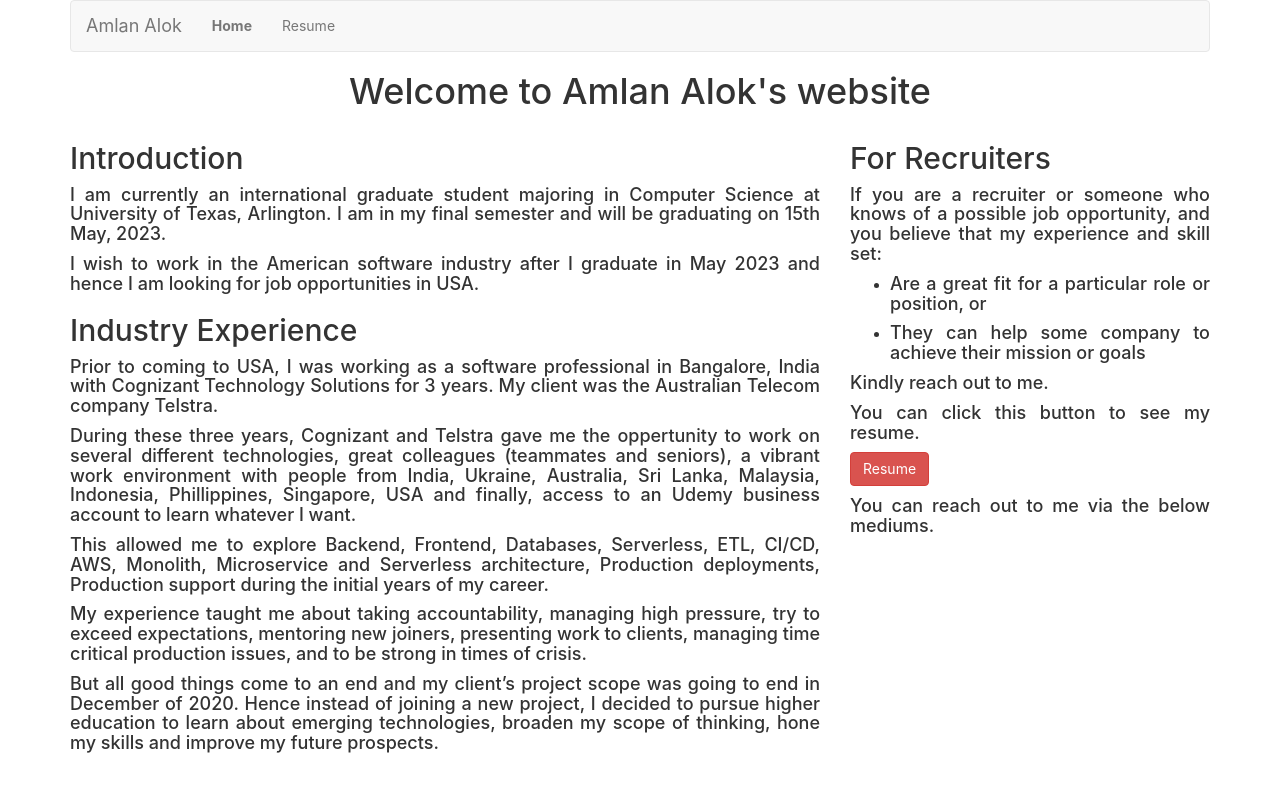
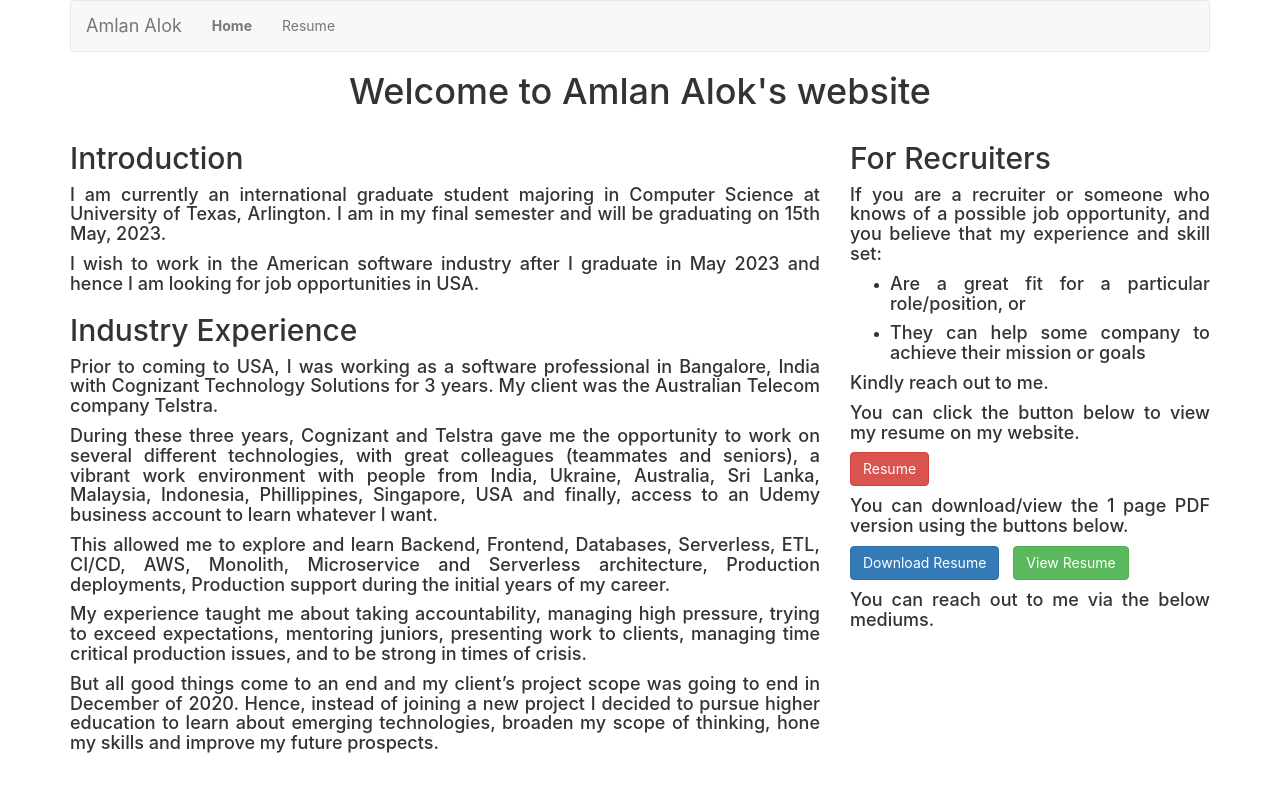
Before and after one commit to AmlanAlok/amlanalok.com, a React (Create React App) app: page / in a window 1280 px wide. Shown: the top 792 px of the page. Built offline with nearby package versions, Linux system fonts and the light colour scheme.

Commit message:
added buttons to view/download resume

```diff
--- a/src/components/Home/Home.js
+++ b/src/components/Home/Home.js
@@ -16,10 +16,10 @@ function Home() {
 
                         <h2>Industry Experience</h2>
                         <h4>Prior to coming to USA, I was working as a software professional in Bangalore, India with Cognizant Technology Solutions for 3 years. My client was the Australian Telecom company Telstra.</h4>
-                        <h4>During these three years, Cognizant and Telstra gave me the oppertunity   to work on several different technologies, great colleagues (teammates and seniors), a vibrant work environment with people from India, Ukraine, Australia, Sri Lanka, Malaysia, Indonesia, Phillippines, Singapore, USA and finally, access to an Udemy business account to learn whatever I want.</h4>
-                        <h4>This allowed me to explore Backend, Frontend, Databases, Serverless, ETL, CI/CD, AWS, Monolith, Microservice and Serverless architecture, Production deployments, Production support during the initial years of my career.</h4>
-                        <h4>My experience taught me about taking accountability, managing high pressure, try to exceed expectations, mentoring new joiners, presenting work to clients, managing time critical production issues, and to be strong in times of crisis.</h4>
-                        <h4>But all good things come to an end and my client’s project scope was going to end in December of 2020. Hence instead of joining a new project, I decided to pursue higher education to learn about emerging technologies, broaden my scope of thinking, hone my skills and improve my future prospects.</h4>
+                        <h4>During these three years, Cognizant and Telstra gave me the opportunity to work on several different technologies, with great colleagues (teammates and seniors), a vibrant work environment with people from India, Ukraine, Australia, Sri Lanka, Malaysia, Indonesia, Phillippines, Singapore, USA and finally, access to an Udemy business account to learn whatever I want.</h4>
+                        <h4>This allowed me to explore and learn Backend, Frontend, Databases, Serverless, ETL, CI/CD, AWS, Monolith, Microservice and Serverless architecture, Production deployments, Production support during the initial years of my career.</h4>
+                        <h4>My experience taught me about taking accountability, managing high pressure, trying to exceed expectations, mentoring juniors, presenting work to clients, managing time critical production issues, and to be strong in times of crisis.</h4>
+                        <h4>But all good things come to an end and my client’s project scope was going to end in December of 2020. Hence, instead of joining a new project I decided to pursue higher education to learn about emerging technologies, broaden my scope of thinking, hone my skills and improve my future prospects.</h4>
 
                     </div>
                     <div className="col-sm-4 justify-txt">
@@ -27,14 +27,25 @@ function Home() {
                         <h4>If you are a recruiter or someone who knows of a possible job opportunity, and you believe that my experience and skill set: </h4>
 
                         <ul>
-                            <li><h4>Are a great fit for a particular role or position, or</h4></li>
+                            <li><h4>Are a great fit for a particular role/position, or</h4></li>
                             <li><h4>They can help some company to achieve their mission or goals</h4></li>
                         </ul>
 
                         <h4>Kindly reach out to me.</h4>
 
-                        <h4>You can click this button to see my resume.</h4>
+                        <h4>You can click the button below to view my resume on my website.</h4>
                         <button className='btn btn-danger' onClick={() => navigate('resume')}>Resume</button>
+
+                        <h4>You can download/view the 1 page PDF version using the buttons below.</h4>
+
+                        <a href='Amlan_Alok_Resume.pdf' download='Amlan_Alok_Resume_d.pdf'>
+                            <button className='btn btn-primary'>Download Resume</button>
+                        </a>
+                            &emsp;
+                            <a href='Amlan_Alok_Resume.pdf' target='_blank'>
+                            <button className='btn btn-success'>View Resume</button>
+                        </a>
+
 
                         <h4>You can reach out to me via the below mediums.</h4>
                     </div>
```
Also changed, not shown: 1 other file (tests, documents, lock files or other folders).
